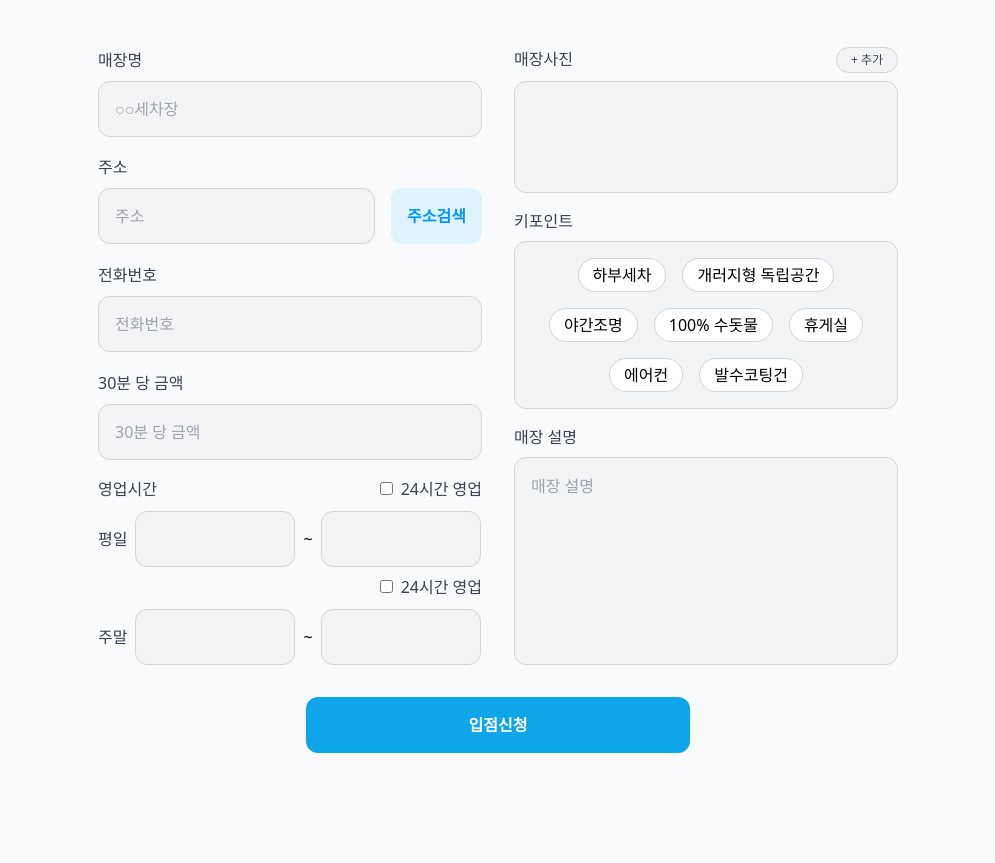
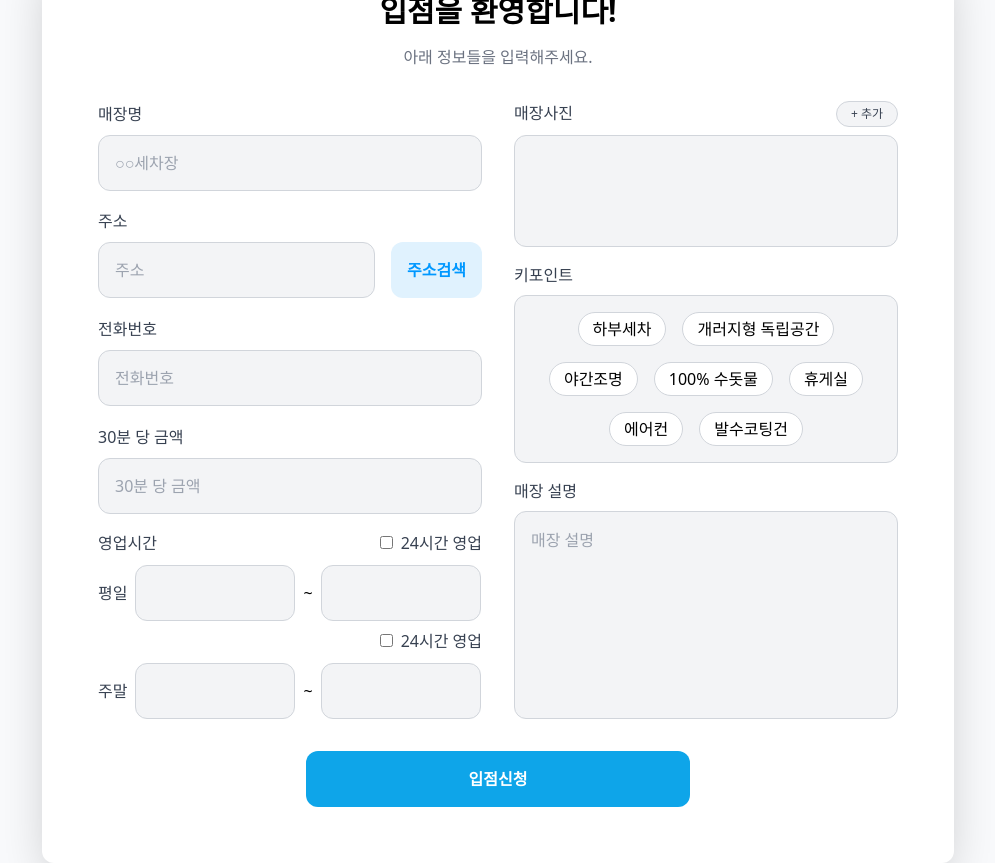
Before and after one commit to minjuko/Team10_FE_OWNER, a React (Vite) app: page /register in a window 1280 px wide. Shown: the whole page, without its empty margins (142-1137 px from the left). Before the commit the page ends 800 px from the top, so only its background shows below. Built offline with nearby package versions, Linux system fonts and the light colour scheme.

Commit message:
feat: RegisterPage에서 RegisterForm 불러올 때 mutation 함수를 props로 넘겨주게 수정

```diff
--- a/src/pages/RegisterPage.jsx
+++ b/src/pages/RegisterPage.jsx
@@ -1,12 +1,28 @@
-import React from 'react';
-import RegisterForm from '../components/organisms/RegisterForm';
+import React from "react";
+import RegisterForm from "../components/organisms/RegisterForm";
+import Box from "../components/atoms/Box";
+import { useMutation } from "@tanstack/react-query";
+import { postRegister } from "../apis/carwashes";
 
 const RegisterPage = () => {
-    return (
-        <div className="w-screen h-screen flex items-center justify-center ">
-            <RegisterForm/>
+  const mutation = useMutation({
+    mutationFn: (data) => {
+      postRegister(data);
+    },
+  });
+
+  return (
+    <div className="flex items-center justify-center w-screen h-screen ">
+      <Box className="grid gap-8 p-14">
+        {/*제목 텍스트*/}
+        <div className="grid gap-4 text-center">
+          <h1 className="text-3xl font-bold">입점을 환영합니다!</h1>
+          <div className="text-gray-500">아래 정보들을 입력해주세요.</div>
         </div>
-    );
+        <RegisterForm mutation={mutation} />
+      </Box>
+    </div>
+  );
 };
 
 export default RegisterPage;
```
